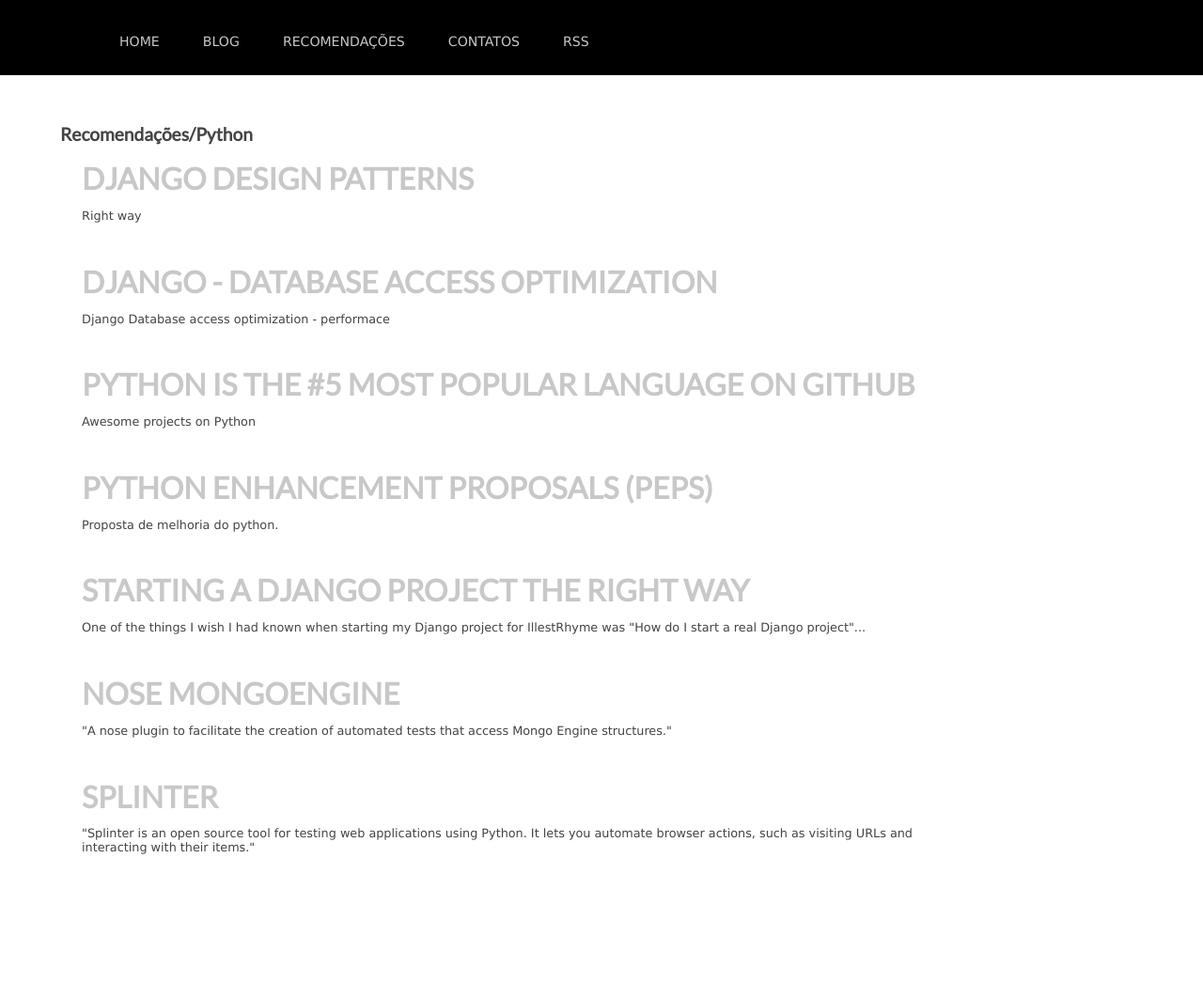
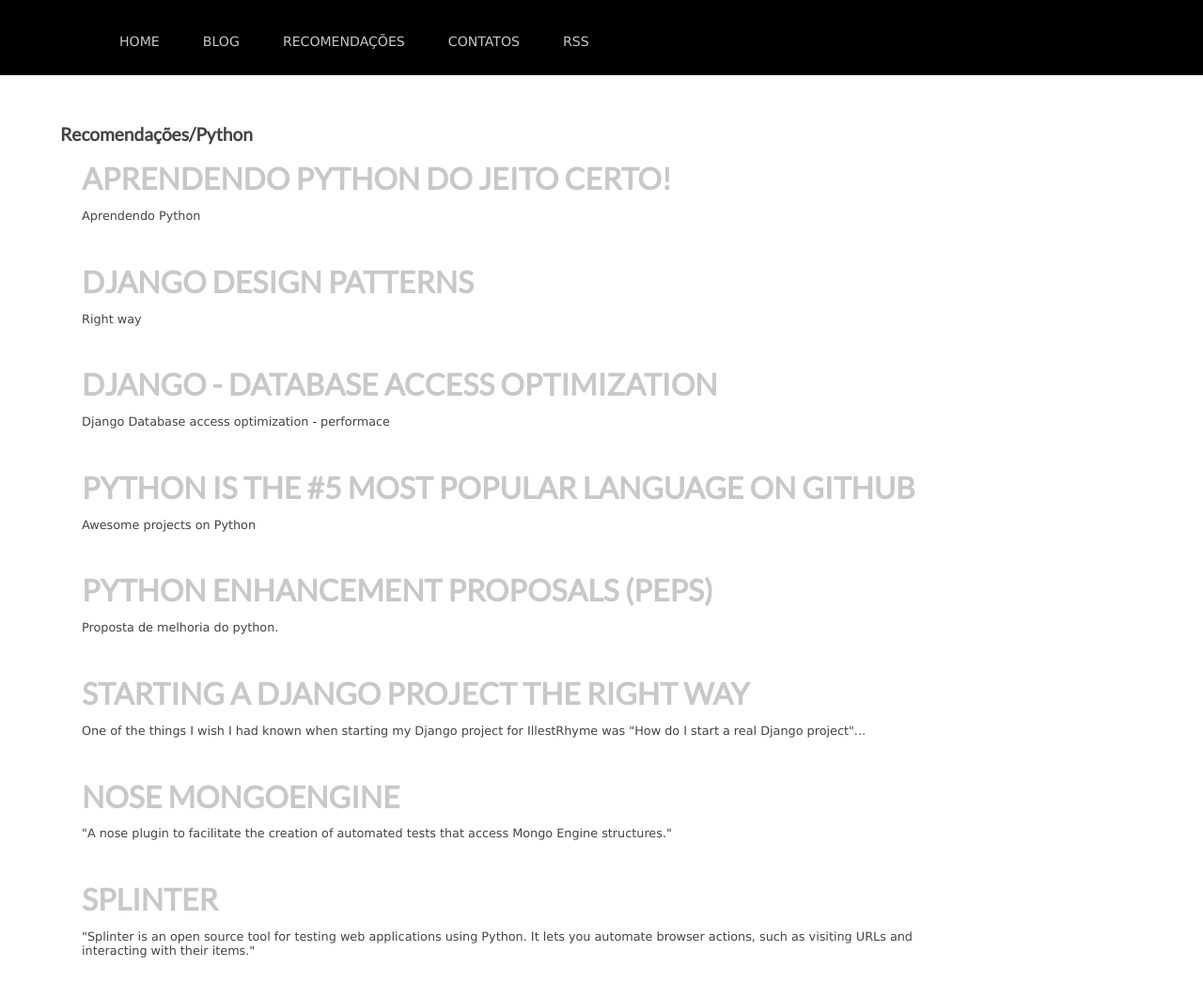
Before and after one commit to rgarbin/rgarbin.github.com, a Jekyll site: the page built from references/python.html, in a window 1280 px wide. Shown: the whole page at 94% size. Built offline with Jekyll 4.4.1, drawn with Linux system fonts in a browser that asks for light colours; comment, search, counter and statistics services are not loaded; before the commit the page ends 952 px from its top, so only the background shows below that.

Commit message:
Update python.html

```diff
--- a/references/python.html
+++ b/references/python.html
@@ -3,6 +3,13 @@
 title: Recomendações Python
 ---
 <h1>Recomendações/Python</h1>
+
+<article>
+    <div class="post">
+      <h3><a href="http://docs.python.org/2.7/" alt="Aprendendo Python" target="_blank">Aprendendo Python do jeito certo!</a></h3>
+      <p>Aprendendo Python</p>
+    </div>
+</article>
 <article>
     <div class="post">
       <h3><a href="http://agiliq.com/books/django-design-patterns/" alt="Django Design Patterns" target="_blank">Django Design Patterns</a></h3>
```
